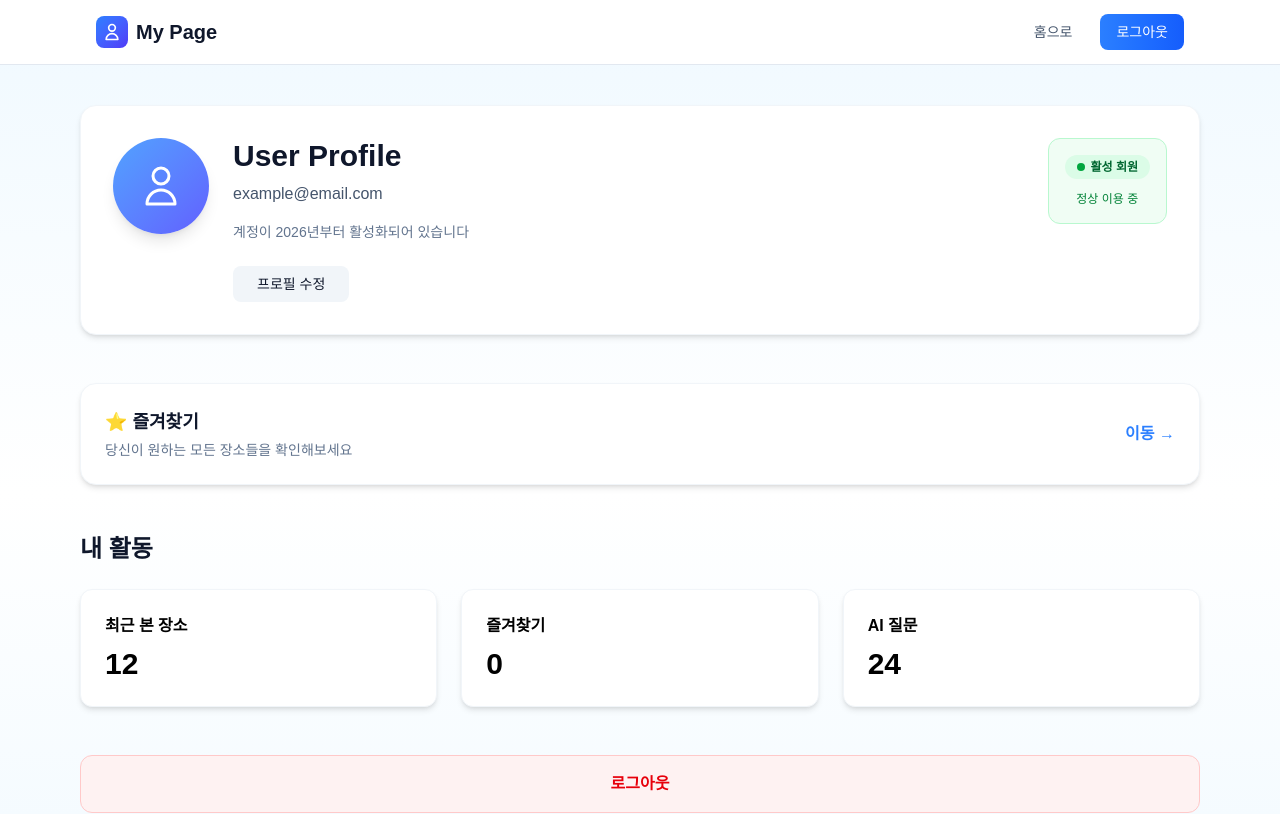
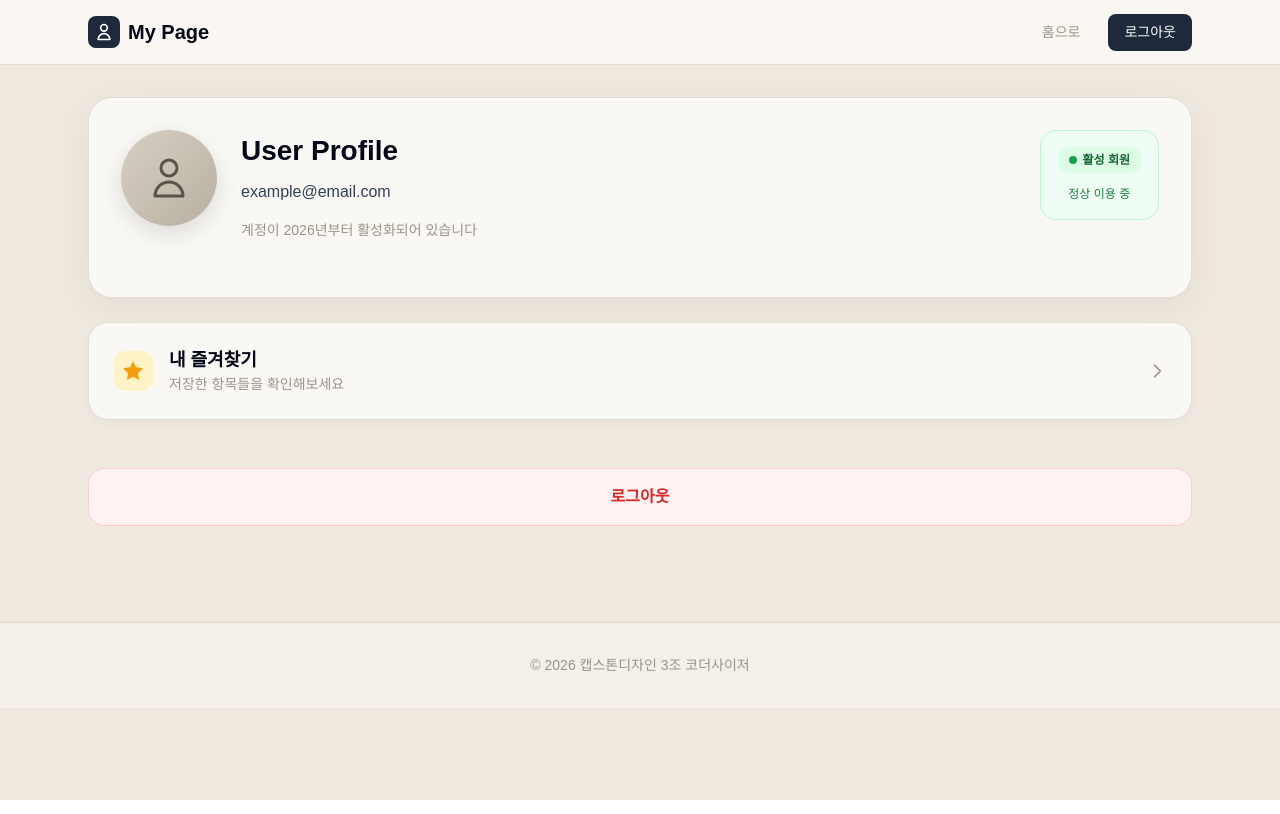
Before and after one commit to SougHYH/tripLens, a Next.js app: page /mypage in a window 1280 px wide. Shown: the top 814 px of the page. Built offline with nearby package versions, Linux system fonts and the light colour scheme; a web font is replaced by a local one.

Commit message:
Update page.tsx

```diff
--- a/src/app/mypage/page.tsx
+++ b/src/app/mypage/page.tsx
@@ -1,91 +1,156 @@
 'use client';
 
-import { useEffect, useState } from "react";
-
+import { useState } from 'react';
+import { useRouter } from 'next/navigation'; // 경로 이동을 위해 추가
 
 export default function MyPage() {
-
-  const [favorites, setFavorites] = useState<string[]>([]);
-
-  useEffect(() => {
-    const saved = JSON.parse(localStorage.getItem("favorites") || "[]");
-    setFavorites(saved);
-  }, []);
-
-  const handleDelete = (item: string) => {
-    const updated = favorites.filter((f) => f !== item);
-    localStorage.setItem("favorites", JSON.stringify(updated));
-    setFavorites(updated);
-  };
+  const router = useRouter(); // router 인스턴스 생성
 
   return (
-    <div className="min-h-screen bg-gradient-to-b from-sky-50 via-white to-sky-50">
-
+    <div className="min-h-screen" style={{ background: '#efe9df' }}>
       {/* 헤더 */}
-      <header className="sticky top-0 z-50 bg-white/95 backdrop-blur-md border-b border-slate-200">
-        <div className="max-w-6xl mx-auto px-4 sm:px-6 lg:px-8 h-16 flex items-center justify-between">
-          <div className="flex items-center gap-2">
-            <div className="w-8 h-8 rounded-lg bg-gradient-to-br from-blue-500 to-indigo-600 flex items-center justify-center">
-              <svg className="w-5 h-5 text-white" fill="none" stroke="currentColor" viewBox="0 0 24 24">
+      <header style={{
+        position: 'sticky',
+        top: 0,
+        zIndex: 50,
+        background: 'rgba(250,248,244,0.95)',
+        backdropFilter: 'blur(12px)',
+        borderBottom: '1px solid #e0dbd3'
+      }}>
+        <div style={{
+          maxWidth: '1152px',
+          margin: '0 auto',
+          padding: '0 24px',
+          height: '64px',
+          display: 'flex',
+          alignItems: 'center',
+          justifyContent: 'space-between'
+        }}>
+          <div style={{ display: 'flex', alignItems: 'center', gap: '8px' }}>
+            <div style={{
+              width: '32px',
+              height: '32px',
+              borderRadius: '8px',
+              background: '#1e293b',
+              display: 'flex',
+              alignItems: 'center',
+              justifyContent: 'center'
+            }}>
+              <svg style={{ width: '20px', height: '20px' }} fill="none" stroke="white" viewBox="0 0 24 24">
                 <path strokeLinecap="round" strokeLinejoin="round" strokeWidth={2}
                   d="M16 7a4 4 0 11-8 0 4 4 0 018 0zM12 14a7 7 0 00-7 7h14a7 7 0 00-7-7z" />
               </svg>
             </div>
-
-            <h1 className="text-xl font-bold text-slate-900">My Page</h1>
+            <h1 style={{ fontSize: '20px', fontWeight: 900, color: '#020617' }}>My Page</h1>
           </div>
 
-          <div className="flex items-center gap-3">
-            <a href="/" className="px-4 py-2 text-slate-600 hover:text-slate-900 font-medium text-sm">
+          <div style={{ display: 'flex', alignItems: 'center', gap: '12px' }}>
+            <span style={{
+              padding: '8px 16px',
+              color: '#9b9488',
+              fontWeight: 500,
+              fontSize: '14px',
+              cursor: 'pointer',
+              transition: 'color 0.2s'
+            }}>
               홈으로
-            </a>
-
-            <button className="px-4 py-2 bg-gradient-to-r from-blue-500 to-blue-600 text-white rounded-lg text-sm">
+            </span>
+            <button style={{
+              padding: '8px 16px',
+              background: '#1e293b',
+              color: 'white',
+              borderRadius: '8px',
+              fontWeight: 500,
+              fontSize: '14px',
+              border: 'none',
+              cursor: 'pointer',
+              transition: 'background 0.2s'
+            }}>
               로그아웃
             </button>
           </div>
         </div>
       </header>
 
-      {/* 메인 */}
-      <main className="max-w-6xl mx-auto px-4 py-10">
-
-        {/* 프로필 */}
-        <section className="mb-12">
-          <div className="bg-white rounded-2xl shadow-md border border-slate-100 p-6 sm:p-8">
-            <div className="flex flex-col sm:flex-row items-center sm:items-start gap-6">
-
-              <div className="w-24 h-24 rounded-full bg-gradient-to-br from-blue-400 to-indigo-500 flex items-center justify-center text-white shadow-lg">
-                <svg className="w-12 h-12" fill="none" stroke="currentColor" viewBox="0 0 24 24">
+      {/* 메인 콘텐츠 */}
+      <main style={{ maxWidth: '1152px', margin: '0 auto', padding: '32px 24px 48px' }}>
+        {/* 프로필 영역 */}
+        <section style={{ marginBottom: '24px' }}>
+          <div style={{
+            background: '#faf8f4',
+            borderRadius: '24px',
+            boxShadow: '0 10px 40px rgba(0,0,0,0.06)',
+            border: '1px solid #e0dbd3',
+            padding: '32px'
+          }}>
+            <div style={{
+              display: 'flex',
+              flexWrap: 'wrap',
+              alignItems: 'flex-start',
+              gap: '24px'
+            }}>
+              {/* 프로필 아이콘 */}
+              <div style={{
+                width: '96px',
+                height: '96px',
+                borderRadius: '50%',
+                background: 'linear-gradient(to bottom right, #d6cfc3, #b8b0a2)',
+                display: 'flex',
+                alignItems: 'center',
+                justifyContent: 'center',
+                boxShadow: '0 8px 24px rgba(0,0,0,0.12)',
+                flexShrink: 0
+              }}>
+                <svg style={{ width: '48px', height: '48px' }} fill="none" stroke="#5a5347" viewBox="0 0 24 24">
                   <path strokeLinecap="round" strokeLinejoin="round" strokeWidth={1.5}
                     d="M16 7a4 4 0 11-8 0 4 4 0 018 0zM12 14a7 7 0 00-7 7h14a7 7 0 00-7-7z" />
                 </svg>
               </div>
 
-              <div className="flex-1 text-center sm:text-left">
-                <h2 className="text-2xl sm:text-3xl font-bold text-slate-900 mb-2">
+              {/* 프로필 정보 */}
+              <div style={{ flex: 1, minWidth: '200px' }}>
+                <h2 style={{ fontSize: '28px', fontWeight: 900, color: '#020617', marginBottom: '8px' }}>
                   User Profile
                 </h2>
-
-                <p className="text-slate-600 font-medium mb-4">
+                <p style={{ color: '#334155', fontWeight: 500, marginBottom: '16px' }}>
                   example@email.com
                 </p>
-
-                <p className="text-sm text-slate-500 mb-6">
+                <p style={{ fontSize: '14px', color: '#9b9488', marginBottom: '24px' }}>
                   계정이 2026년부터 활성화되어 있습니다
                 </p>
-
-                <button className="px-6 py-2 bg-slate-100 hover:bg-slate-200 text-slate-900 rounded-lg font-medium text-sm transition-colors">
-                  프로필 수정
-                </button>
               </div>
 
-              <div className="inline-flex flex-col items-center gap-3 p-4 bg-green-50 rounded-xl border border-green-200">
-                <span className="inline-flex items-center px-3 py-1 rounded-full text-xs font-semibold bg-green-100 text-green-800">
-                  <span className="w-2 h-2 bg-green-600 rounded-full mr-1.5" />
+              {/* 상태 배지 */}
+              <div style={{
+                display: 'inline-flex',
+                flexDirection: 'column',
+                alignItems: 'center',
+                gap: '12px',
+                padding: '16px',
+                background: '#f0fdf4',
+                borderRadius: '16px',
+                border: '1px solid #bbf7d0'
+              }}>
+                <span style={{
+                  display: 'inline-flex',
+                  alignItems: 'center',
+                  padding: '4px 12px',
+                  borderRadius: '9999px',
+                  fontSize: '12px',
+                  fontWeight: 600,
+                  background: '#dcfce7',
+                  color: '#166534'
+                }}>
+                  <span style={{
+                    width: '8px',
+                    height: '8px',
+                    background: '#16a34a',
+                    borderRadius: '50%',
+                    marginRight: '6px'
+                  }} />
                   활성 회원
                 </span>
-                <p className="text-xs text-green-700 font-medium">
+                <p style={{ fontSize: '12px', color: '#15803d', fontWeight: 500 }}>
                   정상 이용 중
                 </p>
               </div>
@@ -93,63 +158,94 @@ export default function MyPage() {
           </div>
         </section>
 
-        {/* 새로 추가된 즐겨찾기 버튼 */}
-        <section className="mb-12">
-          <a
-            href="/favorites"
-            className="block bg-white rounded-2xl shadow-md border border-slate-100 p-6 hover:shadow-lg transition-all"
+        {/* 즐겨찾기 이동 버튼 섹션 */}
+        <section style={{ marginBottom: '48px' }}>
+          <button
+            onClick={() => router.push('/favorites')}
+            style={{
+              width: '100%',
+              padding: '24px',
+              background: '#faf8f4',
+              borderRadius: '20px',
+              border: '1px solid #e0dbd3',
+              display: 'flex',
+              alignItems: 'center',
+              justifyContent: 'space-between',
+              cursor: 'pointer',
+              transition: 'all 0.2s',
+              boxShadow: '0 4px 12px rgba(0,0,0,0.03)'
+            }}
+            onMouseEnter={(e) => {
+              e.currentTarget.style.transform = 'translateY(-2px)';
+              e.currentTarget.style.boxShadow = '0 8px 20px rgba(0,0,0,0.06)';
+            }}
+            onMouseLeave={(e) => {
+              e.currentTarget.style.transform = 'translateY(0)';
+              e.currentTarget.style.boxShadow = '0 4px 12px rgba(0,0,0,0.03)';
+            }}
           >
-            <div className="flex items-center justify-between">
-              <div>
-                <h3 className="text-lg font-bold text-slate-900">
-                  ⭐ 즐겨찾기
-                </h3>
-                <p className="text-sm text-slate-500 mt-1">
-                  당신이 원하는 모든 장소들을 확인해보세요
-                </p>
+            <div style={{ display: 'flex', alignItems: 'center', gap: '16px' }}>
+              <div style={{
+                width: '40px',
+                height: '40px',
+                borderRadius: '12px',
+                background: '#fef3c7',
+                display: 'flex',
+                alignItems: 'center',
+                justifyContent: 'center'
+              }}>
+                {/* 더 정교한 별 모양 SVG로 교체 */}
+                <svg
+                  style={{ width: '24px', height: '24px' }}
+                  fill="#f59e0b"
+                  viewBox="0 0 24 24"
+                  xmlns="http://www.w3.org/2000/svg"
+                >
+                  <path d="M12 2l3.09 6.26L22 9.27l-5 4.87 1.18 6.88L12 17.77l-6.18 3.25L7 14.14 2 9.27l6.91-1.01L12 2z"/>
+                </svg>
               </div>
-
-              <div className="text-blue-500 font-semibold">
-                이동 →
+              <div style={{ textAlign: 'left' }}>
+                <div style={{ fontSize: '18px', fontWeight: 700, color: '#020617' }}>내 즐겨찾기</div>
+                <div style={{ fontSize: '14px', color: '#9b9488' }}>저장한 항목들을 확인해보세요</div>
               </div>
             </div>
-          </a>
-        </section>
-
-        {/* 내 활동 */}
-        <section className="mb-12">
-          <h3 className="text-2xl font-bold text-slate-900 mb-6">내 활동</h3>
-
-          <div className="grid grid-cols-1 sm:grid-cols-2 lg:grid-cols-3 gap-6">
-            <div className="bg-white rounded-xl shadow-md border border-slate-100 p-6">
-              <h4 className="font-semibold">최근 본 장소</h4>
-              <p className="text-3xl font-bold mt-2">12</p>
-            </div>
-
-            <div className="bg-white rounded-xl shadow-md border border-slate-100 p-6">
-              <h4 className="font-semibold">즐겨찾기</h4>
-              <p className="text-3xl font-bold mt-2">{favorites.length}</p>
-            </div>
-
-            <div className="bg-white rounded-xl shadow-md border border-slate-100 p-6">
-              <h4 className="font-semibold">AI 질문</h4>
-              <p className="text-3xl font-bold mt-2">24</p>
-            </div>
-          </div>
+            <svg style={{ width: '20px', height: '20px' }} fill="none" stroke="#9b9488" viewBox="0 0 24 24">
+              <path strokeLinecap="round" strokeLinejoin="round" strokeWidth={2} d="M9 5l7 7-7 7" />
+            </svg>
+          </button>
         </section>
 
         {/* 로그아웃 */}
         <section>
-          <button className="w-full px-6 py-4 bg-red-50 hover:bg-red-100 text-red-600 font-semibold rounded-xl border border-red-200">
+          <button style={{
+            width: '100%',
+            padding: '16px 24px',
+            background: '#fef2f2',
+            color: '#dc2626',
+            fontWeight: 600,
+            borderRadius: '16px',
+            border: '1px solid #fecaca',
+            cursor: 'pointer',
+            fontSize: '16px',
+            transition: 'background 0.2s'
+          }}
+            onMouseEnter={(e) => e.currentTarget.style.background = '#fee2e2'}
+            onMouseLeave={(e) => e.currentTarget.style.background = '#fef2f2'}
+          >
             로그아웃
           </button>
         </section>
-
       </main>
 
-      <footer className="border-t border-slate-200 bg-white/50 py-8 mt-12">
-        <div className="text-center text-sm text-slate-600">
-          © 2026
+      {/* 푸터 */}
+      <footer style={{
+        borderTop: '1px solid #e0dbd3',
+        background: 'rgba(250,248,244,0.5)',
+        padding: '32px 0',
+        marginTop: '48px'
+      }}>
+        <div style={{ textAlign: 'center', fontSize: '14px', color: '#9b9488' }}>
+          © 2026 캡스톤디자인 3조 코더사이저
         </div>
       </footer>
     </div>
```
